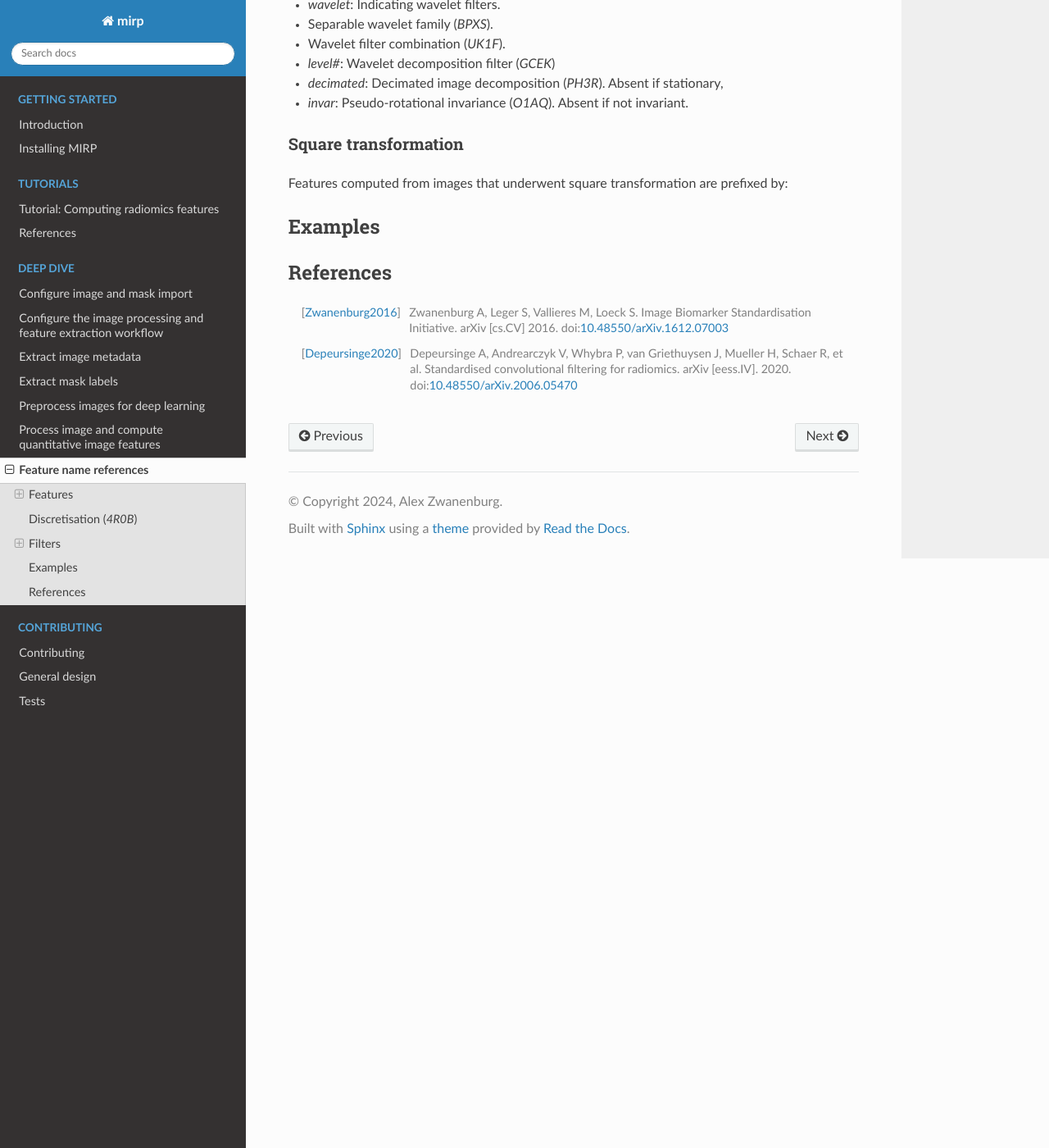
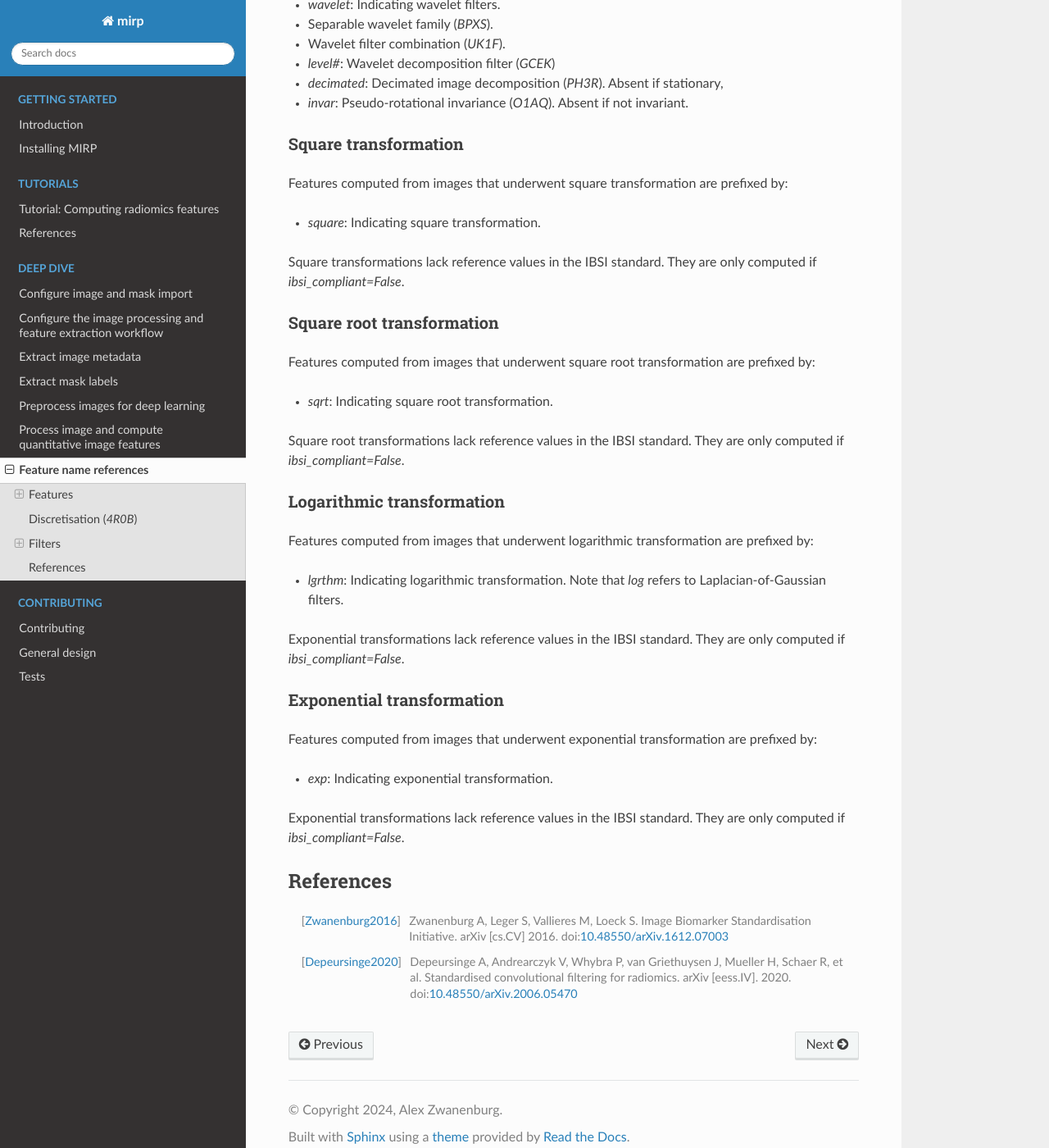
Before and after one commit to oncoray/mirp, a Sphinx documentation site: the page built from docs_source/source/features_names.rst, in a window 1280 px wide and 1400 px high, scrolled down 10474 px. Shown: the whole window at 82% size. Built offline with Sphinx 7.4.7 and the Read the Docs theme 2.0.0, drawn with Linux system fonts in a browser that asks for light colours; pages that are not in the unit, such as notebooks, are missing from menus; some of the changed text lies outside the part shown.

Commit message:
Added final transfomations.
Closes #85

```diff
--- a/docs_source/source/features_names.rst
+++ b/docs_source/source/features_names.rst
@@ -379,7 +379,7 @@ Features computed from images filtered using Gaussian filters are prefixed by:
 * `gaussian`: Indicating Gaussian filters.
 * `s#,#`: Scale parameter (`41LN`), in physical units.
 
-The Gaussian filters lack reference values in the IBSI standard. It is only computed if `ibsi_compliant=False`.
+Gaussian filters lack reference values in the IBSI standard. They are only computed if `ibsi_compliant=False`.
 
 Laplacian-of-Gaussian transformation (`L6PA`)
 ^^^^^^^^^^^^^^^^^^^^^^^^^^^^^^^^^^^^^^^^^^^^^
@@ -434,9 +434,39 @@ Square transformation
 
 Features computed from images that underwent square transformation are prefixed by:
 
+* `square`: Indicating square transformation.
 
-Examples
---------
+Square transformations lack reference values in the IBSI standard. They are only computed if `ibsi_compliant=False`.
+
+Square root transformation
+^^^^^^^^^^^^^^^^^^^^^^^^^^
+
+Features computed from images that underwent square root transformation are prefixed by:
+
+* `sqrt`: Indicating square root transformation.
+
+Square root transformations lack reference values in the IBSI standard. They are only computed if
+`ibsi_compliant=False`.
+
+Logarithmic transformation
+^^^^^^^^^^^^^^^^^^^^^^^^^^
+
+Features computed from images that underwent logarithmic transformation are prefixed by:
+
+* `lgrthm`: Indicating logarithmic transformation. Note that `log` refers to Laplacian-of-Gaussian filters.
+
+Exponential transformations lack reference values in the IBSI standard. They are only computed if
+`ibsi_compliant=False`.
+
+Exponential transformation
+^^^^^^^^^^^^^^^^^^^^^^^^^^
+
+Features computed from images that underwent exponential transformation are prefixed by:
+
+* `exp`: Indicating exponential transformation.
+
+Exponential transformations lack reference values in the IBSI standard. They are only computed if
+`ibsi_compliant=False`.
 
 References
 ----------
```
